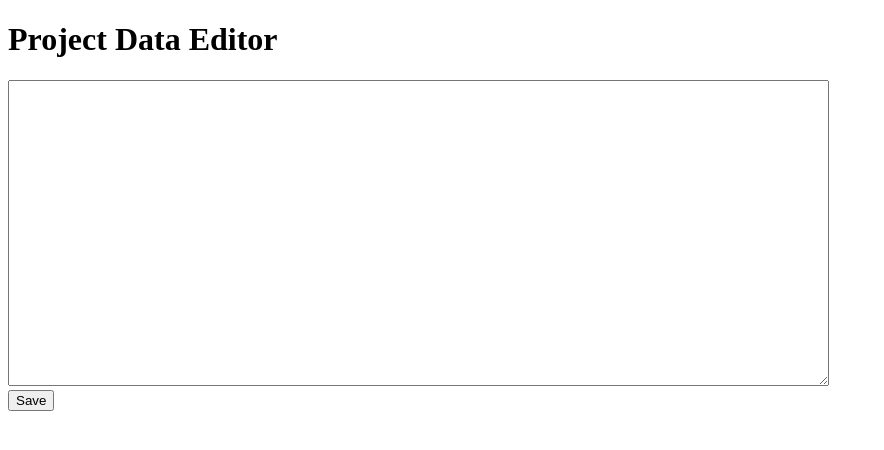
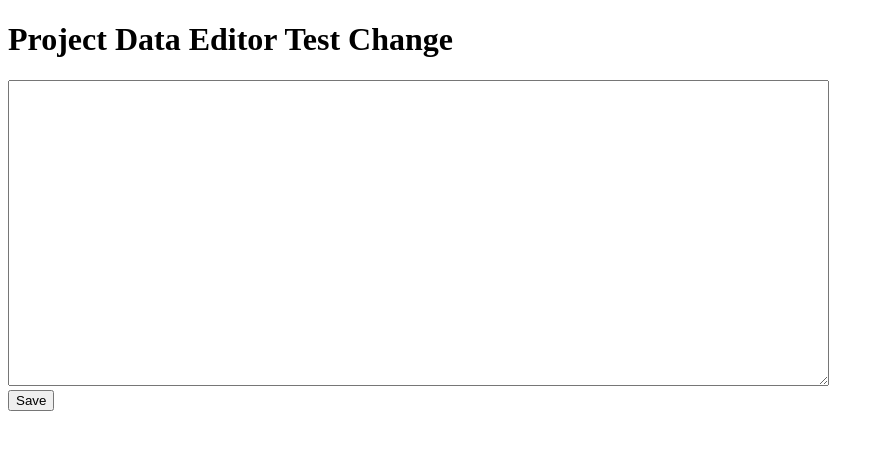
Before and after one commit to timebuffer/dev-inf, a website: page public/index.html in a window 1280 px wide. Shown: the whole page, without its empty margins (0-884 px from the left). Drawn offline with Linux system fonts and the light colour scheme; no server answers.

Commit message:
test change

```diff
--- a/public/index.html
+++ b/public/index.html
@@ -24,7 +24,7 @@
     </script>
 </head>
 <body>
-    <h1>Project Data Editor</h1>
+    <h1>Project Data Editor Test Change</h1>
     <textarea id="data" rows="20" cols="100"></textarea><br>
     <button onclick="saveData()">Save</button>
 </body>
```
